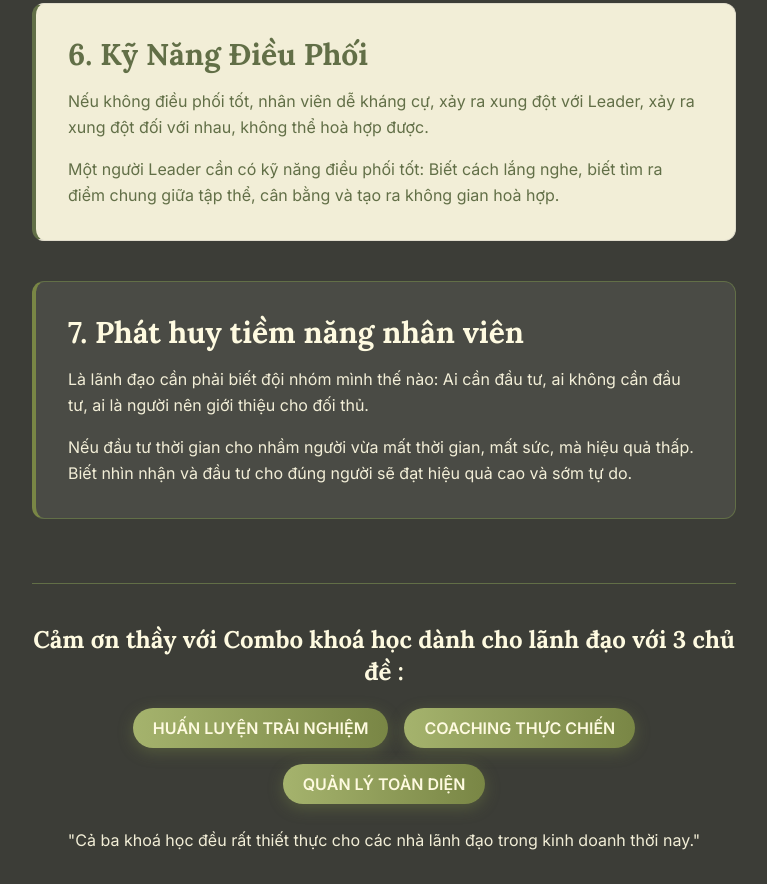
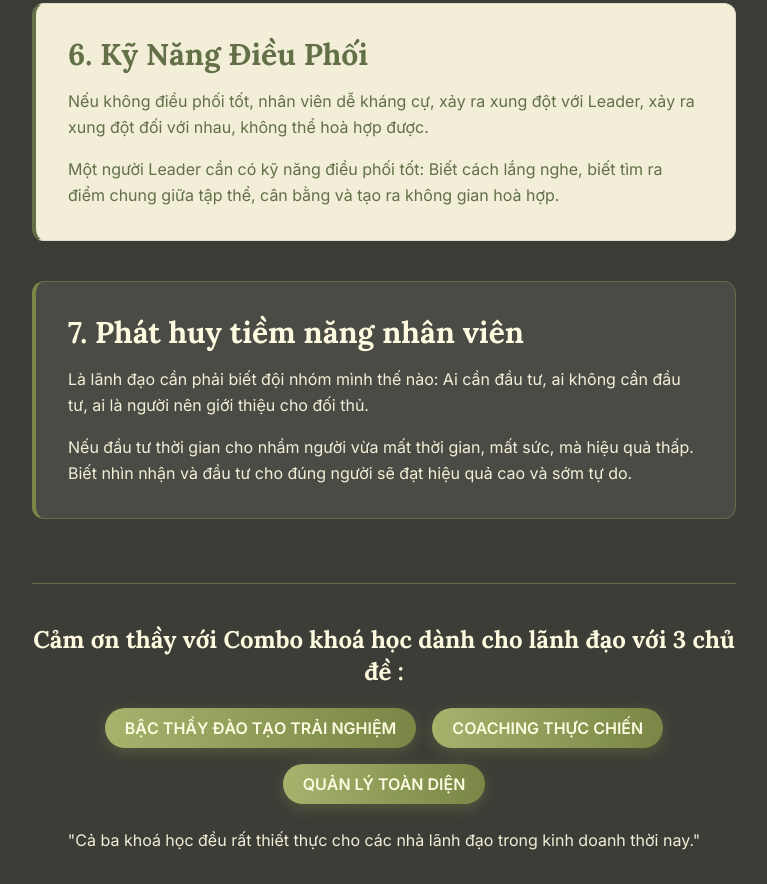
Before and after one commit to TeamEduboss/Quan_Ly_Toan_Dien, a plain HTML site: page index.html in a window 1280 px wide. Shown: the part 2758-3642 px from the top of the page, without its empty margins (256-1023 px from the left). Drawn offline with nearby package versions, Linux system fonts and the light colour scheme.

Commit message:
Update index.html

```diff
--- a/index.html
+++ b/index.html
@@ -263,7 +263,7 @@
         <footer class="mt-12 md:mt-16 pt-10 border-t text-center" style="border-color: #626F47;">
             <h3 class="text-xl md:text-2xl font-bold">Cảm ơn thầy với Combo khoá học dành cho lãnh đạo với 3 chủ đề :</h3>
             <div class="mt-5 flex flex-wrap justify-center items-center gap-4">
-                <span class="font-semibold py-2 px-5 rounded-full gradient-button">HUẤN LUYỆN TRẢI NGHIỆM</span>
+                <span class="font-semibold py-2 px-5 rounded-full gradient-button">BẬC THẦY ĐÀO TẠO TRẢI NGHIỆM</span>
                 <span class="font-semibold py-2 px-5 rounded-full gradient-button">COACHING THỰC CHIẾN</span>
                 <span class="font-semibold py-2 px-5 rounded-full gradient-button">QUẢN LÝ TOÀN DIỆN</span>
             </div>
```
